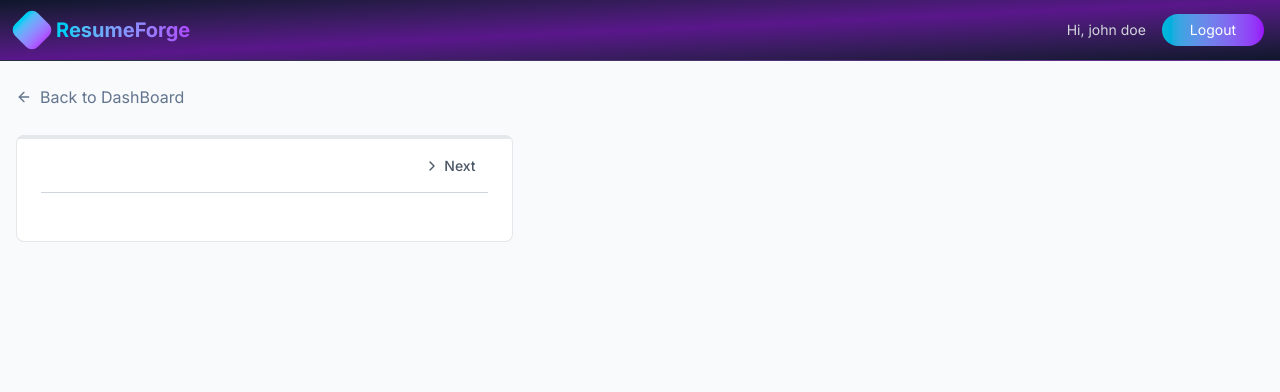
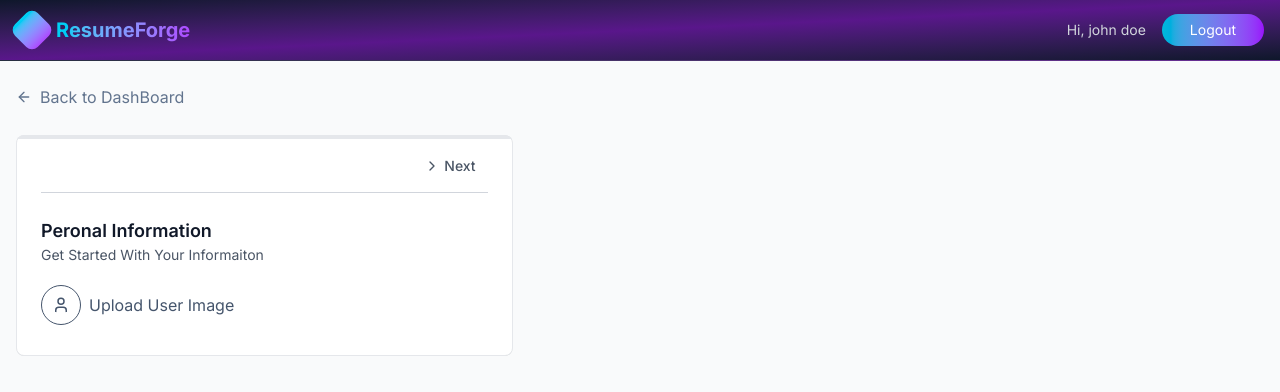
Before and after one commit to adil-aad/propel-resume-builder, a React (Vite) app in the folder client/: page /app/builder/1 in a window 1280 px wide. Shown: the top 392 px of the page. Built offline with nearby package versions, Linux system fonts and the light colour scheme.

Commit message:
Add PersonalInfo component to Resume for displaying and updating personal information

```diff
--- a/client/src/pages/Resume.jsx
+++ b/client/src/pages/Resume.jsx
@@ -2,6 +2,7 @@ import React, { useEffect, useState } from 'react'
 import { Link, useParams } from 'react-router-dom'
 import { dummyResumeData } from '../assets/assets'
 import { ArrowLeftIcon, Briefcase, ChevronLeft, ChevronRight, FileText, FolderIcon, GraduationCap, Sparkles, User } from 'lucide-react'
+import PersonalInfo from '../components/PersonalInfo'
 
 const Resume = () => {
 
@@ -82,7 +83,10 @@ const Resume = () => {
                 {/* Form Content*/}
               <div className='space-y-6'>
                 {activeSection.id === 'personal' && (
-                  <div></div>
+                  <PersonalInfo data={resumeData.personal_info}
+                   onChange={(data)=>setResumeData(prev => ({...prev, personal_info: data}))}
+                    removeBackground={removeBackground}
+                    setRemoveBackground={setRemoveBackground}/>
                 )}
               </div>
             </div>
```
